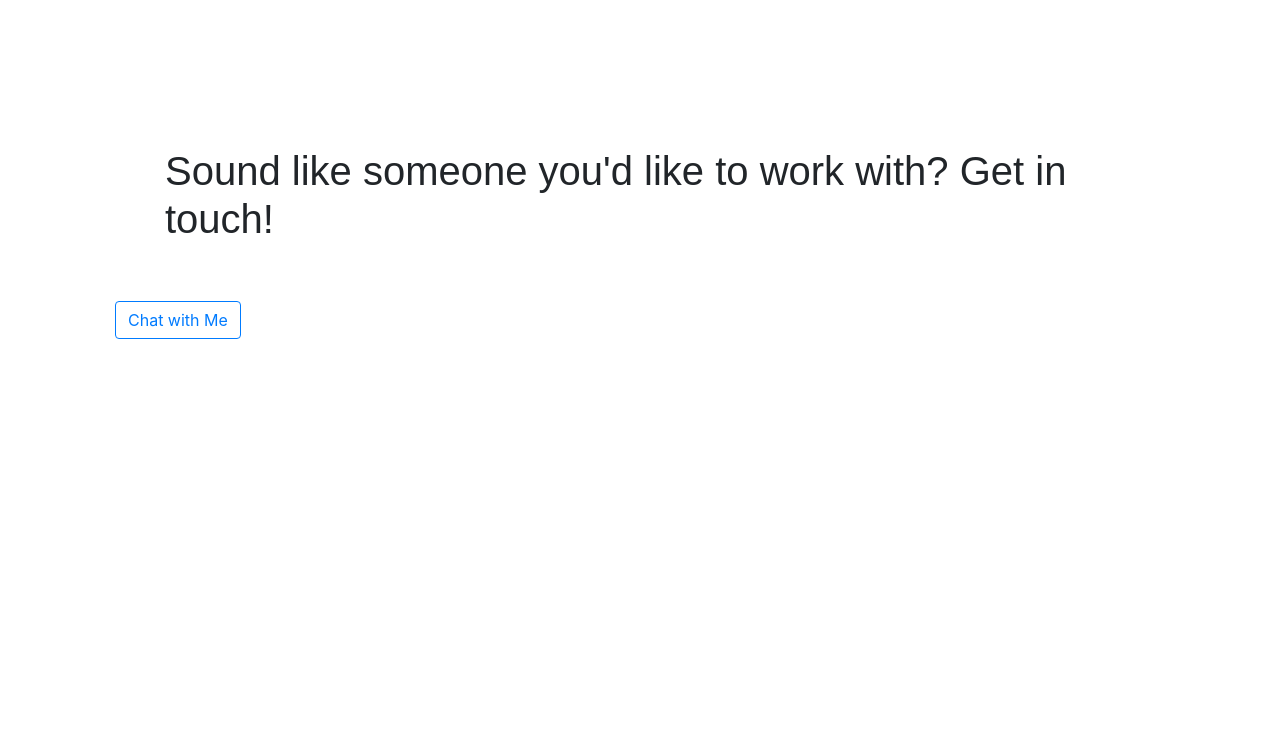
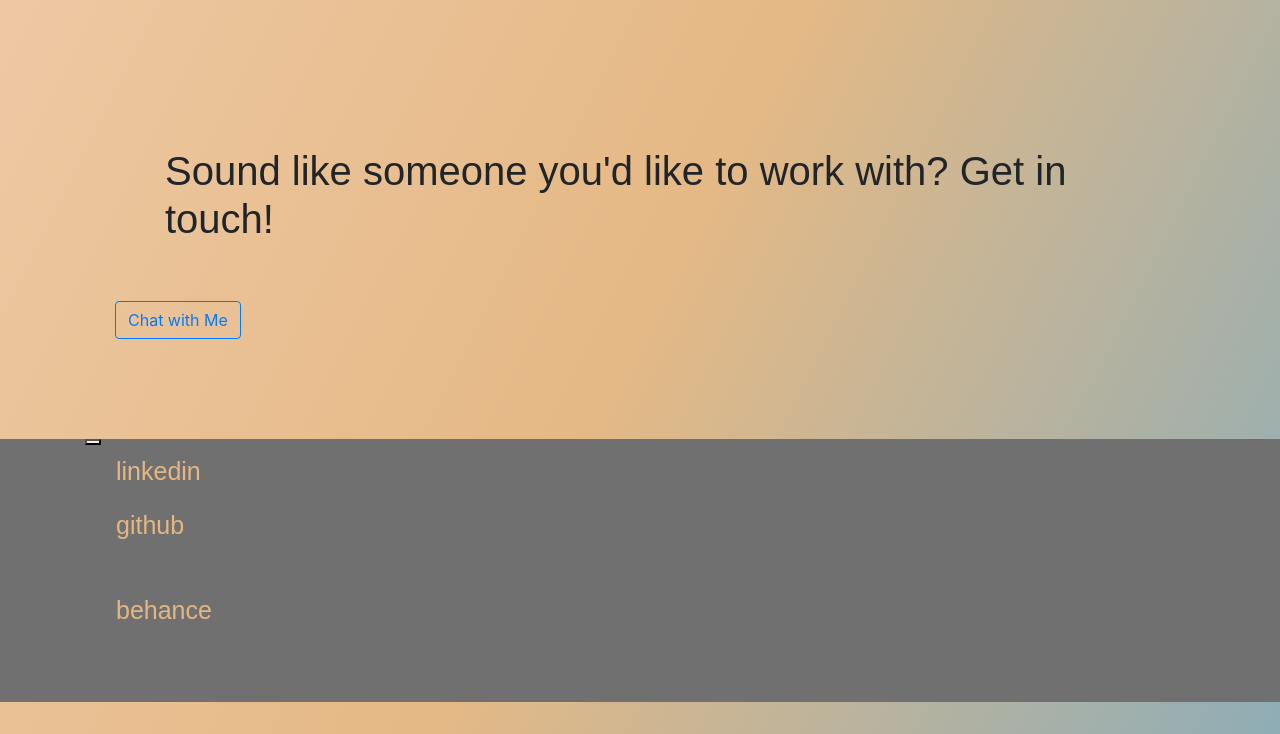
Before and after one commit to skymendes/SkyMendesPortfolio, a plain HTML site: page index.html in a window 1280 px wide. Shown: the part 1800-2534 px from the top of the page. Before the commit the page ends 2239 px from the top, so only its background shows below. Drawn offline with nearby package versions, Linux system fonts and the light colour scheme; a script that the page names is missing; a web font is replaced by a local one.

Commit message:
finally have a footer...isnt working properly, but thats fine

```diff
--- a/css/style.css
+++ b/css/style.css
@@ -1,4 +1,8 @@
-
+body{
+    background: linear-gradient(
+        to bottom right, #8FADB6, #EEC9A5, #E5B985, #8FADB6
+    );
+}
 nav{
     background-color: rgb(211, 233, 240);
     height: 60px;
@@ -17,9 +21,9 @@ nav{
 #contact{
     color: #707070;
 }
-/* .background{
-
-} */
+.background{
+background: #FCFCFC;
+}
 
 i{
     display: flex;
@@ -61,9 +65,9 @@ i{
 }
 
 .project{
-    background: linear-gradient(
+    /* background: linear-gradient(
         to top right, #8FADB6, #EEC9A5, #E5B985
-    );
+    ); */
     margin-bottom: 50px;
 }
 
@@ -73,9 +77,8 @@ i{
 }
 
 .about{
-    background: linear-gradient(
-        to bottom left, #8FADB6, #EEC9A5, #E5B985
-    );
+    background: #FCFCFC;
+
 }
 
 h1{
@@ -108,3 +111,8 @@ p{
         to top right, #8FADB7, #EEC9A5, #E5B985
     );
 }
+
+.footer{
+    background: #707070;
+    z-index: 0;
+}
--- a/index.html
+++ b/index.html
@@ -21,9 +21,6 @@
   <!-- nav bar and first full page -->
   <nav>
       <ul class="nav justify-content-end">
-          <li class="nav-item">
-            <a class="nav-link active" href="#">Work</a>
-          </li>
           <li class="nav-item">
             <a class="nav-link" href="#">About</a>
           </li>
@@ -114,23 +111,38 @@
   </div>
 </div>
 
+</body>
 
 
+<footer>
+  <div class="footer">
+    <div class="container-fluid">
+      <div class="container">
+        <div class="row">
+          <div class="col-2">
+            <button>
 
-
-
-
-
-
-
-
-
-
-
-
-
-
-
-</body>
-
+            </button>
+            <div class="col-6">
+              <!-- Empty cell.. creating space on footer -->
+            </div>
+            <div class="col-1">
+              <a class="nav-link" href="#" id="linkedin" >
+                linkedin
+              </a>
+            </div>
+            <div class="col-1">
+              <a class="nav-link" href="#" id="github">
+                github
+            </div>
+            <div class="col-1">
+              <a class="nav-link" href="#" id="behance">
+                behance
+            </div>
+          </div>
+        </div>
+      </div>
+    </div>
+  </div>
+</footer>
 </html>
```
Also changed, not shown: css/style.min.css.
